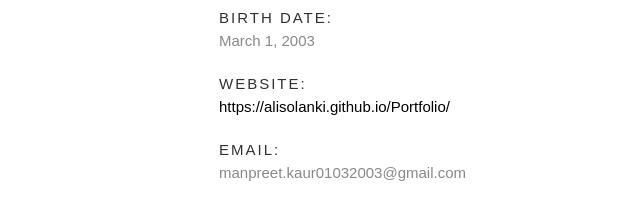
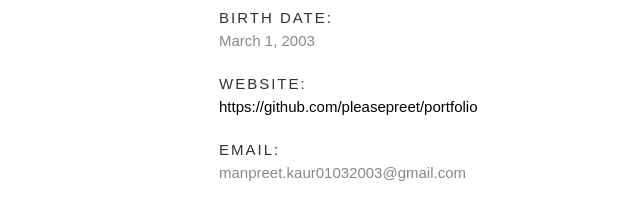
Before and after one commit to pleasepreet/portfolio, a plain HTML site: page index.html in a window 1280 px wide. Shown: the part 2032-2240 px from the top of the page, 16-656 px from the left. Drawn offline with Linux system fonts and the light colour scheme; files whose address does not match are found by name; a web font is replaced by a local one.

Commit message:
index.html

```diff
--- a/index.html
+++ b/index.html
@@ -172,7 +172,7 @@
    				</li>
    				<li>
    					<strong>Website:</strong>
-   					<span><a href="#">https://alisolanki.github.io/Portfolio/</a></span>
+   					<span><a href="#">https://github.com/pleasepreet/portfolio</a></span>
    				</li>
                     <li>
                         <strong>Email:</strong>
```
